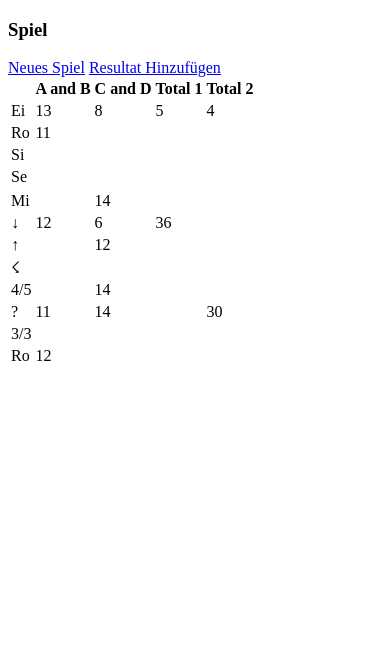
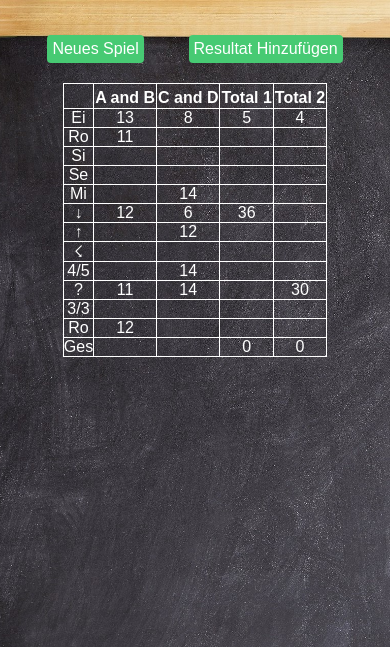
Before and after one commit to jalymelle/jassen, a Django app: page /board/ in a window 390 px wide. Shown: the top 647 px of the page. Run offline with Django 3.2, Linux system fonts and the light colour scheme; data comes from the database, SQL or seed files in the repository; both versions use the stored data as it was after the commit.

Commit message:
style of board

```diff
--- /dev/null
+++ b/src/board/static/board/bse.css
@@ -0,0 +1,61 @@
+a{
+    background-color: rgb(71, 202, 115);
+    border-radius: 4px;
+    padding: 5px;
+    text-decoration: none;
+}
+
+nav{
+    display: flex;
+    flex-direction: row;
+    justify-content: space-around;
+}
+
+* {
+    margin: 0;
+    padding-top: 5px;
+    box-sizing: border-box;
+    color: #fff;
+    font-family: Arial, Helvetica, sans-serif
+}
+
+td{
+    padding: 0;
+    text-align: center;
+}
+
+table, th, td {
+    border: 1px solid white;
+    border-collapse: collapse;
+  }
+
+body {
+    margin-top: 200px;
+}
+
+table{
+    margin-top: 20px;
+    margin-left: auto;
+    margin-right: auto;
+}
+
+@media screen and (max-width: 479px){
+text {
+    display: flex;
+    justify-content: stretch;
+    align-items: center;
+    color: #fff;
+    font-weight: 700;
+}
+}
+
+@media screen and (max-width: 479px){
+    body {
+        margin: 20px 25px 50px;
+        background-image: url(back.jpg);
+        background-position: 53% 50%;
+        background-size: cover;
+        background-repeat: repeat;
+        background-attachment: fixed;
+    }
+}
--- a/src/board/templates/board/board.html
+++ b/src/board/templates/board/board.html
@@ -2,18 +2,15 @@
 {% load static %}
 
 {% block title %}
-<!-- <link rel="stylesheet" href="{% static 'charts/chart.css' %}"> -->
+<link rel="stylesheet" href="{% static 'board/bse.css' %}">
 <title>Resultate</title>
 {% endblock title %}
 
 {% block content %}
-    <section class="section_1">
     <nav class="navbar">
-        <h1>Spiel</h1>
         <a href="{% url 'start' %}">Neues Spiel</a>
         <a href="{% url 'add' %}">Resultat Hinzufügen</a>
     </nav>
-    </section>
 
     <table>
         <th></th>
@@ -108,6 +105,13 @@
             <td>{{ total1.Ro12|default_if_none:'&nbsp;' }}</td>
             <td>{{ total2.Ro12|default_if_none:'&nbsp;' }}</td>
             </tr>
+            <tr>
+            <td>Ges</td>
+            <td></td>
+            <td></td>
+            <td>{{ number1 }}</td>
+            <td>{{ number2 }}</td>
+            </tr>
 
         {% endfor %}
     </table>
--- a/src/board/views.py
+++ b/src/board/views.py
@@ -6,6 +6,7 @@ from .forms import TeamForm, AddForm
 
 # Create your views here.
 jassarten = ['Ei', 'Ro', 'Si', 'Se', 'Mi', 'Ob', 'Un', 'Sl', '4_5', 'wahl', '3_3', 'Ro12']
+total = [0, 0]
 
 
 def start(request):
@@ -59,9 +60,11 @@ def update(team, field, points):
         if value1 > value2:
             setattr(total1, field, (value1-value2) * (jassarten.index(field) +1))
             total1.save()
+            total[0] += (value1-value2) * (jassarten.index(field) +1)
         else:
             setattr(total2, field, (value2-value1) * (jassarten.index(field) +1))
             total2.save()
+            total[1] += (value2-value1) * (jassarten.index(field) +1)
 
 
 def board(request):
@@ -71,6 +74,8 @@ def board(request):
         'team1': JassTeam.objects.get(qr=0),
         'team2': JassTeam.objects.get(qr=1),
         'total1': JassTeam.objects.get(qr=2),
-        'total2': JassTeam.objects.get(qr=3)}
+        'total2': JassTeam.objects.get(qr=3),
+        'number1': total[0],
+        'number2': total[1]}
 
     return render(request, 'board/board.html', context)
```
Also changed, not shown: src/board/static/board/back.jpg (added), src/db.sqlite3.
